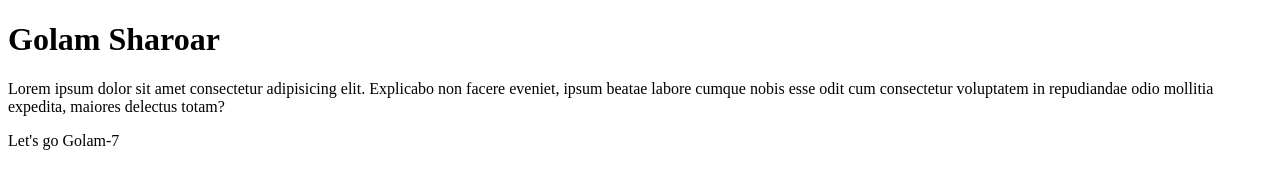
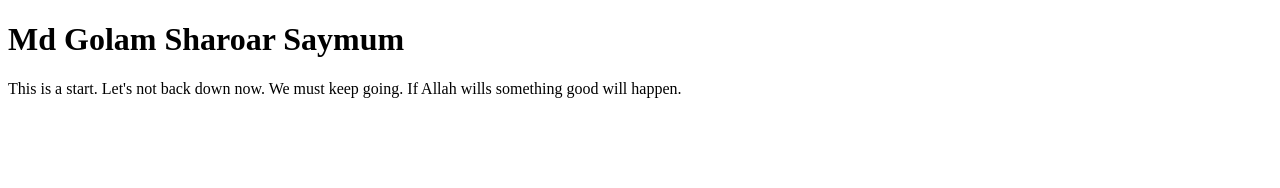
Before and after one commit to Golam-7/First-Project, a plain HTML site: page index.html in a window 1280 px wide. Drawn offline with Linux system fonts and the light colour scheme.

Commit message:
h-and-padded

```diff
--- a/index.html
+++ b/index.html
@@ -6,8 +6,7 @@
     <title>Document</title>
 </head>
 <body>
-    <h1>Golam Sharoar</h1>
-    Lorem ipsum dolor sit amet consectetur adipisicing elit. Explicabo non facere eveniet, ipsum beatae labore cumque nobis esse odit cum consectetur voluptatem in repudiandae odio mollitia expedita, maiores delectus totam?
-    <p>Let's go Golam-7</p>
+    <h1>Md Golam Sharoar Saymum</h1>
+    <p>This is a start. Let's not back down now. We must keep going. If Allah wills something good will happen.</p>
 </body>
 </html>
```
